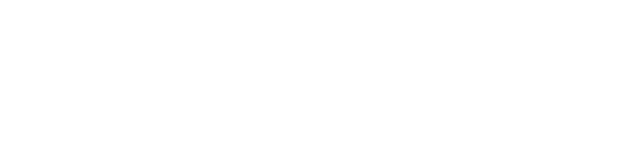
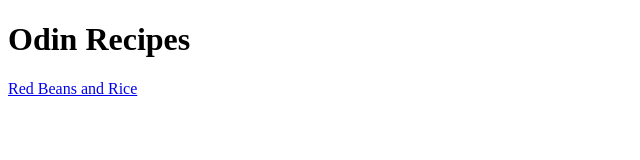
Before and after one commit to wesgray76/odin-recipes, a plain HTML site: page index.html in a window 1280 px wide. Shown: the whole page, without its empty margins (0-640 px from the left). Drawn offline with Linux system fonts and the light colour scheme.

Commit message:
-m "Added link to new page"

```diff
--- a/index.html
+++ b/index.html
@@ -7,6 +7,7 @@
   <title>Odin Recipes</title>
 </head>
 <body>
-
+  <h1>Odin Recipes</h1>
+  <a href="redbeansrice.html">Red Beans and Rice</a>
 </body>
 </html>
```
